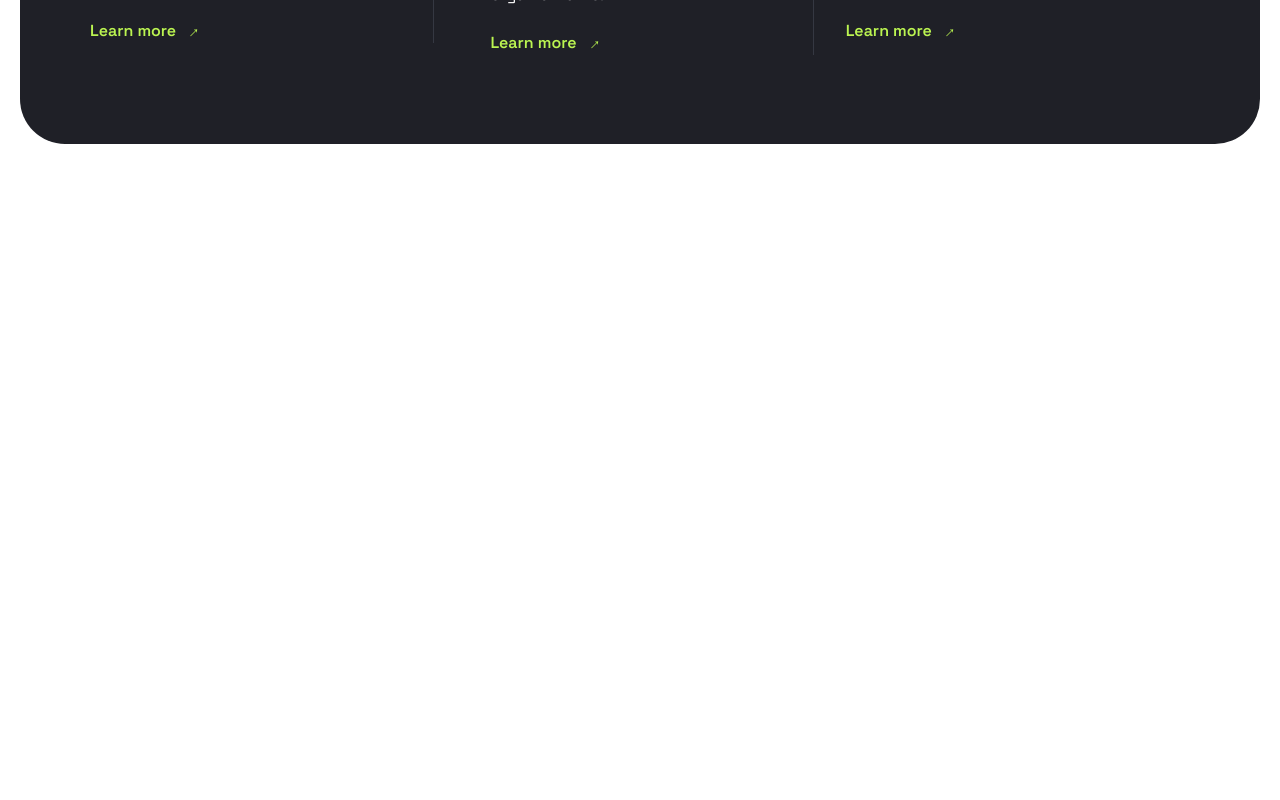
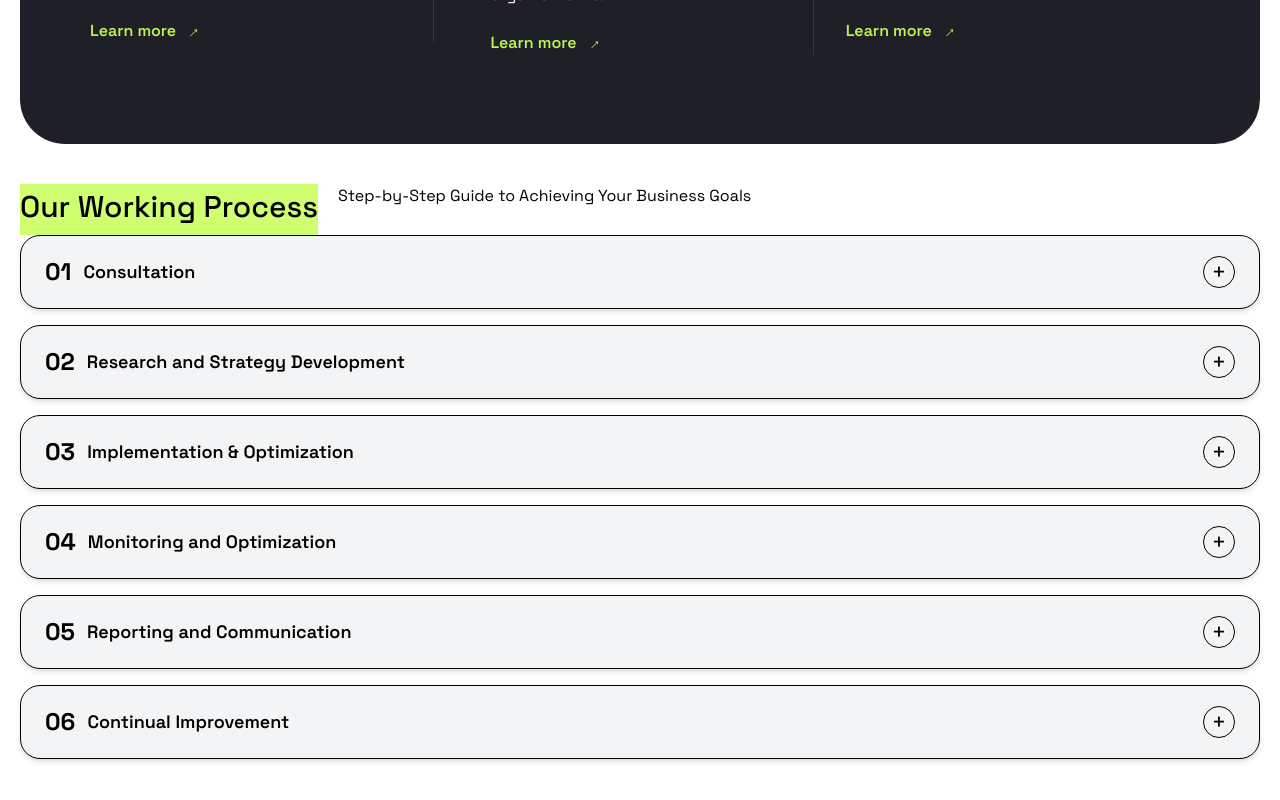
Before and after one commit to ogabekrustamov/Positivus, a React (Vite) app: page / in a window 1280 px wide. Shown: the part 2964-3764 px from the top of the page. Before the commit the page ends 3108 px from the top, so only its background shows below. Built offline with nearby package versions, Linux system fonts and the light colour scheme.

Commit message:
WorkingProcess section implementation fully responsive

```diff
--- a/src/App.jsx
+++ b/src/App.jsx
@@ -4,6 +4,7 @@ import Navbar from './Components/Navbar.jsx'
 import Hero from './Components/Hero.jsx'
 import Services from "./Components/Services.jsx";
 import Studies from "./Components/Studies.jsx";
+import WorkingProcess from "./Components/WorkingProcess.jsx";
 
 
 
@@ -16,6 +17,7 @@ const App = ()  =>{
         <Hero />
         <Services />
         <Studies />
+        <WorkingProcess />
     </main>
   )
 }
--- /dev/null
+++ b/src/Components/AccordionItem.jsx
@@ -0,0 +1,44 @@
+
+import React from "react";
+import { motion, AnimatePresence } from "framer-motion";
+
+const AccordionItem = ({ number, title, content, isOpen, onClick }) => {
+    return (
+        <div
+            className={`rounded-[20px] border border-black shadow-md transition-all duration-300 overflow-hidden mb-4 ${
+                isOpen ? "bg-lime-300" : "bg-gray-100"
+            }`}
+        >
+            <button
+                onClick={onClick}
+                className="flex justify-between items-center w-full px-6 py-5 text-left"
+            >
+                <div className="flex items-center gap-3">
+                    <span className="text-2xl font-bold">{number}</span>
+                    <span className="text-lg font-semibold">{title}</span>
+                </div>
+                <span className="text-2xl border border-black rounded-full w-8 h-8 flex items-center justify-center">
+                    {isOpen ? "−" : "+"}
+                </span>
+            </button>
+
+            <AnimatePresence initial={false}>
+                {isOpen && (
+                    <motion.div
+                        initial={{ height: 0, opacity: 0 }}
+                        animate={{ height: "auto", opacity: 1 }}
+                        exit={{ height: 0, opacity: 0 }}
+                        transition={{ duration: 0.3 }}
+                        className="overflow-hidden"
+                    >
+                        <div className=" px-6 pb-6 pt-2 border-t border-black text-sm text-gray-800 leading-relaxed ">
+                            {content}
+                        </div>
+                    </motion.div>
+                )}
+            </AnimatePresence>
+        </div>
+    );
+};
+
+export default AccordionItem;
--- /dev/null
+++ b/src/Components/AccordionList.jsx
@@ -0,0 +1,68 @@
+
+// AccordionList.jsx
+import React, { useState } from "react";
+import AccordionItem from "./AccordionItem";
+
+const AccordionList = () => {
+    const [openIndex, setOpenIndex] = useState(null);
+
+    const toggleAccordion = (index) => {
+        setOpenIndex(openIndex === index ? null : index);
+    };
+
+    const items = [
+        {
+            number: "01",
+            title: "Consultation",
+            content:
+                "During the initial consultation, we will discuss your business goals and objectives, target audience, and current marketing efforts. our services to best fit your requirements.",
+        },
+        {
+            number: "02",
+            title: "Research and Strategy Development",
+            content:
+                "Our team will conduct market research, analyze competition, and formulate a detailed marketing strategy tailored to your business goals.",
+        },
+        {
+            number: "03",
+            title: "Implementation & Optimization",
+            content:
+                "We will launch your campaign, monitor performance, and continuously optimize to achieve the best possible ROI.",
+        },
+        {
+            number: "04",
+            title: "Monitoring and Optimization",
+            content:
+                "We will launch your campaign, monitor performance, and continuously optimize to achieve the best possible ROI.",
+        },
+        {
+            number: "05",
+            title: "Reporting and Communication",
+            content:
+                "We will launch your campaign, monitor performance, and continuously optimize to achieve the best possible ROI.",
+        },
+        {
+            number: "06",
+            title: "Continual Improvement",
+            content:
+                "We will launch your campaign, monitor performance, and continuously optimize to achieve the best possible ROI.",
+        },
+    ];
+
+    return (
+        <div className=" max-w-[1240px] max-lg:w-[600px] max-sm:w-[410px] ">
+            {items.map((item, index) => (
+                <AccordionItem
+                    key={index}
+                    number={item.number}
+                    title={item.title}
+                    content={item.content}
+                    isOpen={openIndex === index}
+                    onClick={() => toggleAccordion(index)}
+                />
+            ))}
+        </div>
+    );
+};
+
+export default AccordionList;
--- a/src/Components/Services.jsx
+++ b/src/Components/Services.jsx
@@ -25,7 +25,7 @@ const  Services = () => {
     }, []);
 
     return (
-        <div className="h-[1700px] max-lg:h-[2650px] ">
+        <div className="h-[1700px] max-lg:h-[2650px] max-sm:h-[2020px]">
             <div data-aos="fade-up" className="flex max-lg:justify-center max-sm:justify-center ">
                 <span className="bg-[rgb(207,255,113)] text-[30px] w-[178px] h-[51px] flex justify-center font-[500] mr-5 max-sm:text-[17px] max-sm:w-[85px] max-sm:h-[45px] max-sm:items-center"><h1>Services</h1></span>
                 <div className="w-[580px] h-[46px] max-lg:w-[540px] max-sm:w-[320px] max-sm:h-[80px] max-sm:text-[14px] transition-all duration-700 ease-out transform">At our digital marketing agency, we offer a range of services to help businesses grow and succeed online. These services include:</div>
--- a/src/Components/Studies.jsx
+++ b/src/Components/Studies.jsx
@@ -5,7 +5,7 @@ const Studies = () => {
 
 
     return (
-        <div className="max-lg:flex max-lg:flex-col max-lg:items-center ">
+        <div className="max-lg:flex max-lg:flex-col max-lg:items-center mb-[40px]">
             <div data-aos="fade-up" className="flex max-lg:justify-center max-sm:justify-center ">
                 <span
                     className="bg-[rgb(207,255,113)] text-[30px] w-[178px] h-[51px] flex justify-center font-[500] mr-5 max-sm:text-[17px] max-sm:w-[85px] max-sm:h-[45px] max-sm:items-center"><h1>Services</h1></span>
@@ -15,21 +15,6 @@ const Studies = () => {
                     online. These services include:
                 </div>
             </div>
-            {/*<div data-aos="fade-up" className="w-[1240px] h-[347px] bg-[rgb(243,243,243)] p-[70px] rounded-[45px] mt-[60px] flex justify-center items-center max-lg:hidden">*/}
-            {/*    <div className="w-[286px] h-[163px] flex flex-col items-center gap-[20px] ">*/}
-            {/*        <h3>For a local restaurant, we implemented a targeted PPC campaign that resulted in a 50% increase in website traffic and a 25% increase in sales.</h3>*/}
-            {/*        <a href="">Learn more</a>*/}
-            {/*    </div>*/}
-            {/*    <div className="w-[286px] h-[163px] flex flex-col items-center gap-[20px]">*/}
-            {/*        <h3>For a local restaurant, we implemented a targeted PPC campaign that resulted in a 50% increase in website traffic and a 25% increase in sales.</h3>*/}
-            {/*        <a href="">Learn more</a>*/}
-            {/*    </div>*/}
-            {/*    <div className="w-[286px] h-[163px] flex flex-col items-center gap-[20px]">*/}
-            {/*        <h3>For a local restaurant, we implemented a targeted PPC campaign that resulted in a 50% increase in website traffic and a 25% increase in sales.</h3>*/}
-            {/*        <a href="">Learn more</a>*/}
-            {/*    </div>*/}
-
-            {/*</div>*/}
 
             <div data-aos="fade-up"
                 className="bg-[rgb(31,32,39)] text-white   flex flex-col md:flex-row md:divide-x md:divide-gray-500/30 gap-8 w-[1240px] h-[347px]  p-[70px] rounded-[45px] mt-[60px]  justify-center items-center max-lg:hidden ">
@@ -69,12 +54,9 @@ const Studies = () => {
                     </a>
                 </div>
             </div>
-            <div className="w-[600px]">
+            <div data-aos="fade-up" className="w-[600px] max-sm:w-[410px] max-sm:h-[220px] mt-[30px]">
                 <CardSlider />
             </div>
-
-
-
         </div>
 
 
--- /dev/null
+++ b/src/Components/WorkingProcess.jsx
@@ -0,0 +1,35 @@
+// import React from "react";
+// import DropdownItem from "./AccordionItem.jsx";
+
+import React from "react";
+import AccordionList from "./AccordionList";
+
+
+
+const WorkingProcess = () => {
+
+
+
+
+    return (
+        <div className=" flex flex-col max-lg:items-center mb-[40px]">
+
+            <div data-aos="fade-up" className="flex max-lg:justify-center max-sm:justify-center ">
+                <span
+                    className="bg-[rgb(207,255,113)] text-[30px]  h-[51px] flex justify-center font-[500] mr-5 max-sm:text-[17px]  max-sm:h-[45px] max-sm:items-center"><h1>Our Working Process </h1></span>
+                <div
+                    className=" h-[46px]  max-sm:w-[250px] max-sm:h-[80px] max-sm:text-[14px] transition-all duration-700 ease-out transform">
+                    Step-by-Step Guide to Achieving Your Business Goals
+                </div>
+            </div>
+
+
+            <div className="min-h-screen bg-white ">
+                <AccordionList />
+            </div>
+
+        </div>
+    );
+};
+
+export default WorkingProcess;
--- a/src/index.css
+++ b/src/index.css
@@ -7,3 +7,26 @@ body{
     font-family: 'Space Grotesk', sans-serif;
 }
 /* styles.css yoki tailwind.config.css yoki index.css */
+
+.custom-swiper .swiper-button-next,
+.custom-swiper .swiper-button-prev {
+    color: #22c55e;
+    padding: 12px;
+    border-radius: 50%;
+    width: 40px;
+    height: 40px;
+}
+
+.custom-swiper .swiper-button-next::after,
+.custom-swiper .swiper-button-prev::after {
+    font-size: 26px;
+}
+
+.custom-swiper .swiper-pagination-bullet {
+    background-color: #a3a3a3; /* kul rang */
+    opacity: 1;
+}
+
+.custom-swiper .swiper-pagination-bullet-active {
+    background-color: #10b981; /* yashil rang */
+}
```
Also changed, not shown: src/Components/CardSlider.jsx (+9 -57 lines).
